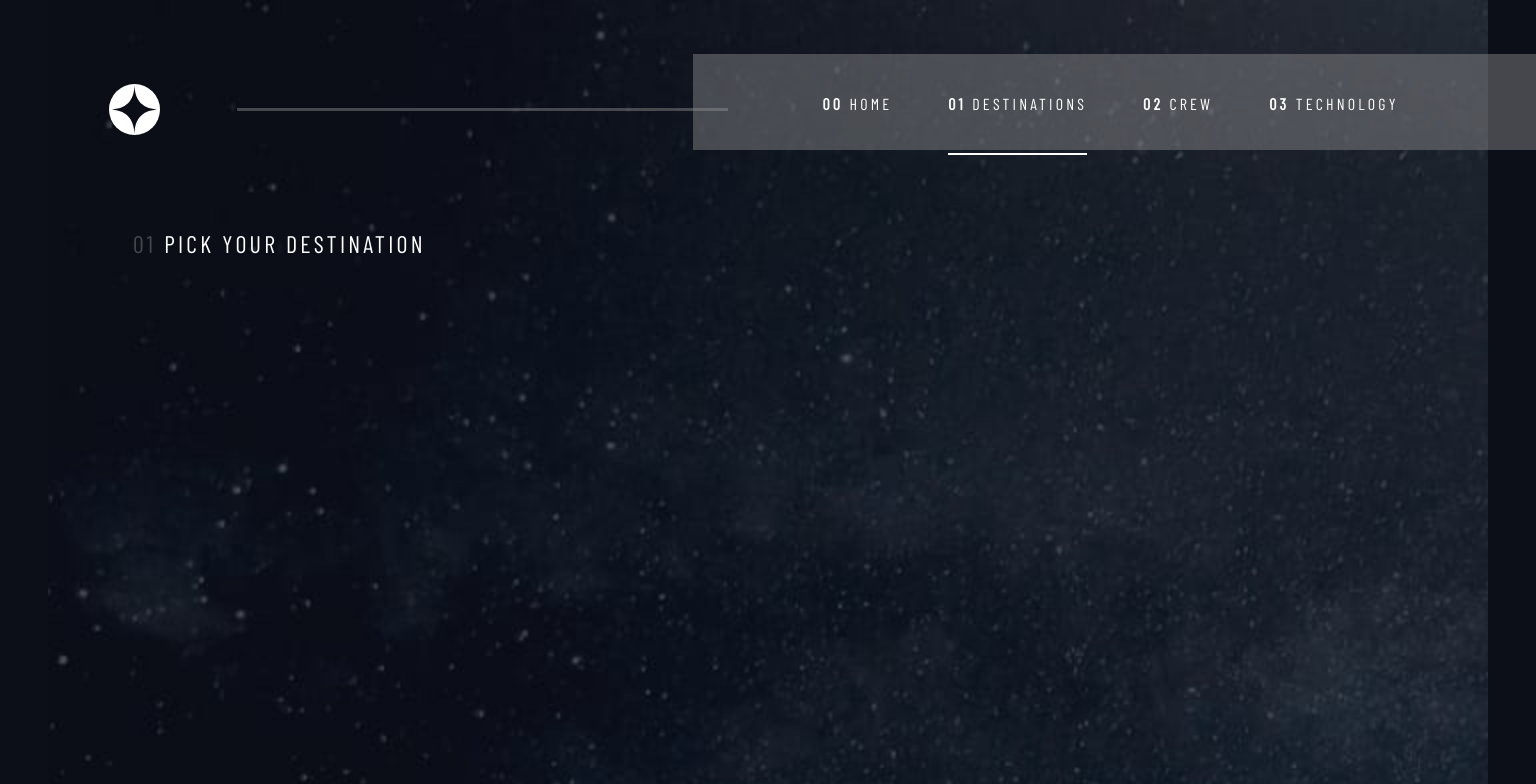
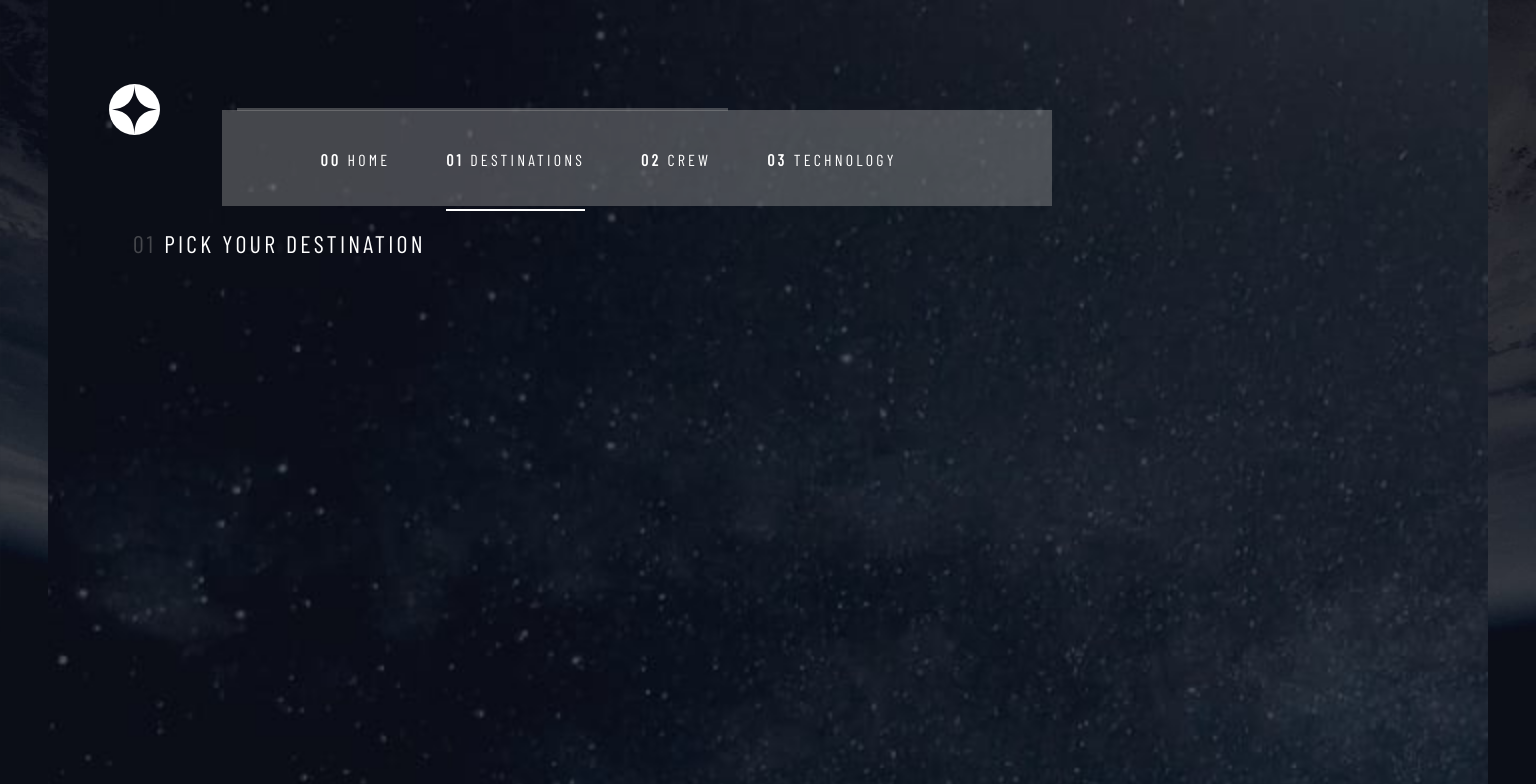
Before and after one commit to reedwane/space-tourism, a React (Create React App) app: page /destinations in a window 1536 px wide. Shown: the top 784 px of the page. Built offline with nearby package versions, Linux system fonts and the light colour scheme; a web font is replaced by a local one.

Commit message:
completed home page  styling for large screen and nav overflow

```diff
--- a/src/css/index.css
+++ b/src/css/index.css
@@ -8,7 +8,7 @@
 }
 
 body {
-  background-color: #0c0e18;
+  background: #0c0e18 url("../assets/crew/background-crew-desktop.jpg") center center/cover no-repeat fixed;
   color: #d2d8f9;
   width: 100vw;
   max-width: 1440px;
@@ -146,6 +146,15 @@ body .App {
     height: 0.2em;
     background-color: #9797976b;
   }
+}
+@media screen and (min-width: 1024px) and (min-width: 1450px) {
+  .nav ul {
+    position: relative;
+    max-width: 830px;
+    margin-left: auto;
+  }
+}
+@media screen and (min-width: 1024px) {
   .nav ul li {
     margin-right: 3.5rem;
   }
--- a/src/scss/index.scss
+++ b/src/scss/index.scss
@@ -12,7 +12,7 @@
 
 // body styles
 body{
-    background-color: $dark-background;
+    background: $dark-background url('../assets/crew/background-crew-desktop.jpg') center center/cover no-repeat fixed;
     color: $body-text;
     width: 100vw;
     max-width: 1440px;
@@ -162,6 +162,12 @@ body{
         }
 
         ul{
+            @include mq(1450px){ // for screens larger than 1440px
+                position: relative;
+                max-width: 830px;
+                margin-left: auto;
+            }
+
 
             li{
                 margin-right: 3.5rem;
```
Also changed, not shown: 1 other file (tests, documents, lock files or other folders).
